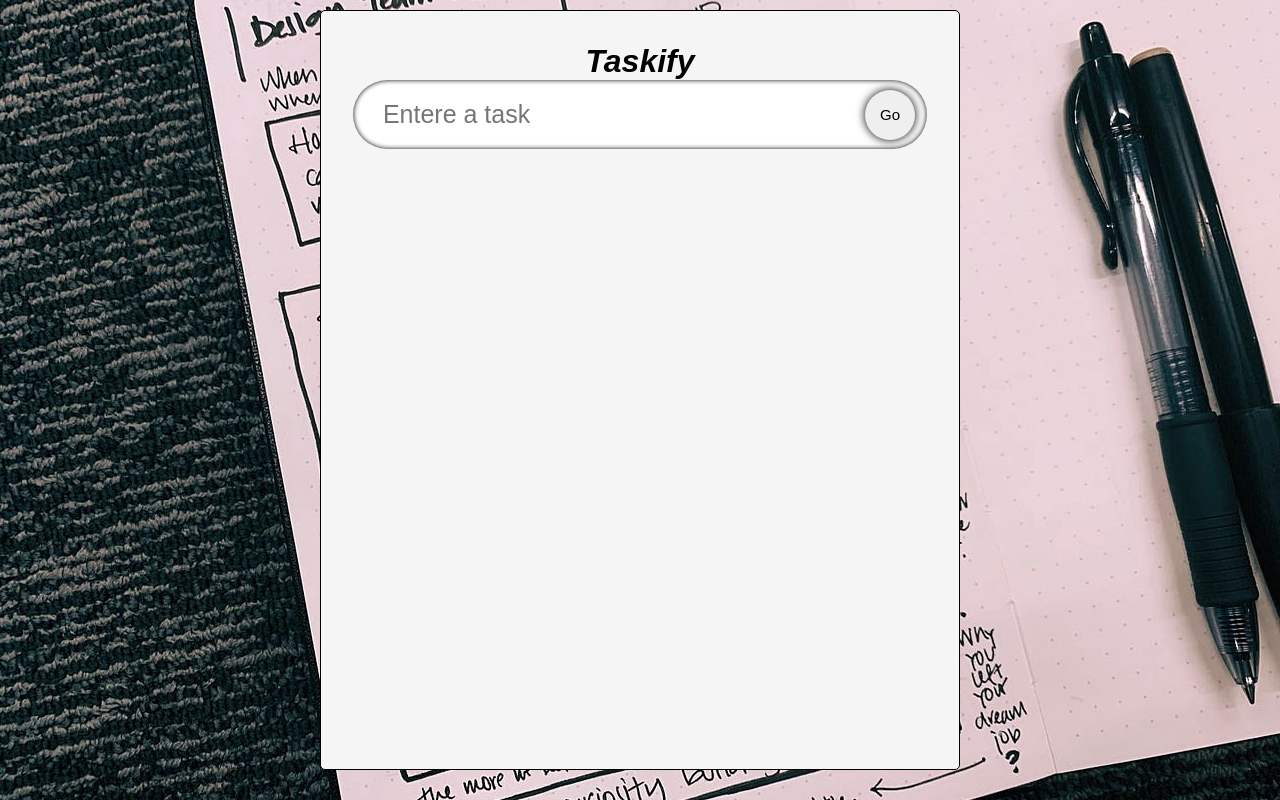
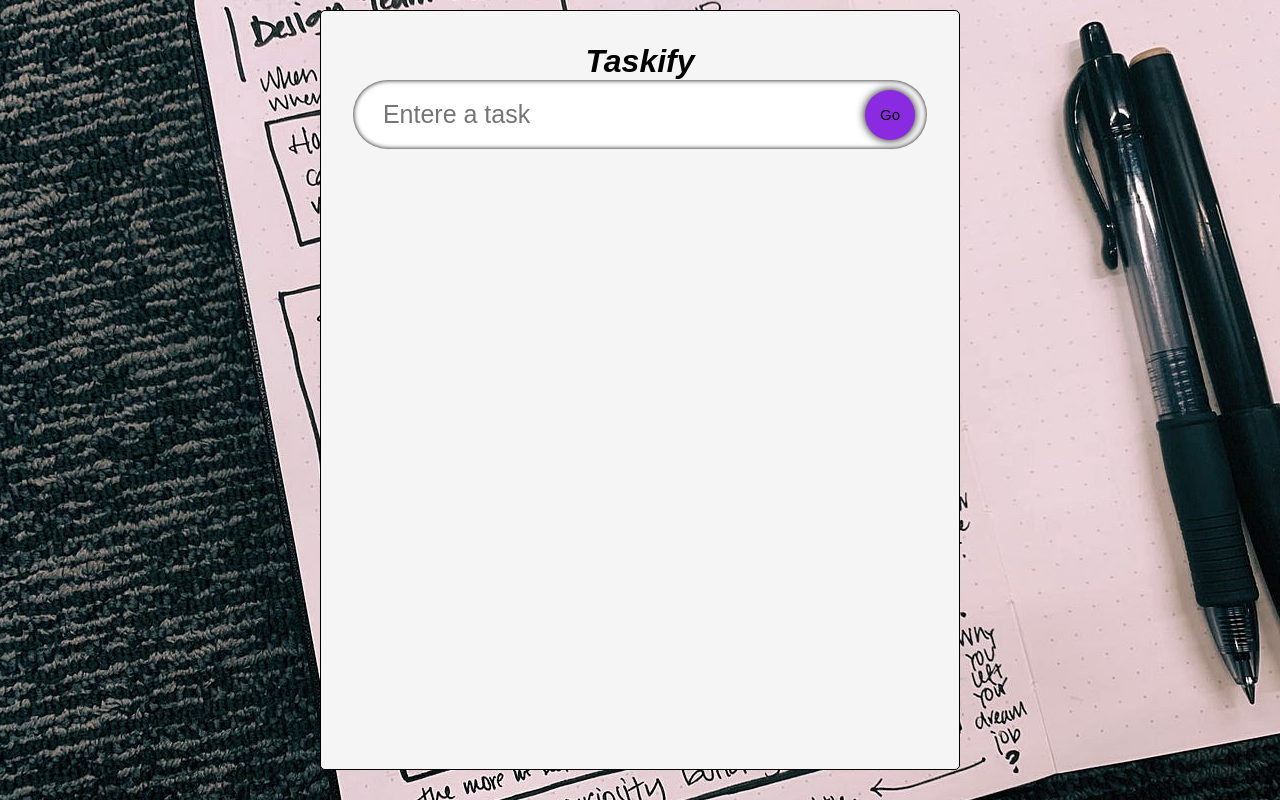
Before and after one commit to Jaypee1414/Task_react_typescript, a React (Create React App) app: page / in a window 1280 px wide. Built offline with nearby package versions, Linux system fonts and the light colour scheme; a web font is replaced by a local one.

Commit message:
add model component

```diff
--- a/src/App.css
+++ b/src/App.css
@@ -72,8 +72,13 @@
   right: 0;
   border: none;
   font-size: 15px;
-  border-color: blueviolet;
+  background-color: blueviolet;
   color:black;
   transition: 0.2s all;
   box-shadow: 0 0 10px black;
 }
+
+.submit-btn:active{
+  transform: scale(0.8);
+  box-shadow: 0 0 5px black;
+}
--- a/src/App.tsx
+++ b/src/App.tsx
@@ -1,13 +1,15 @@
-import React from 'react';
+import React, { useState } from 'react';
 import './App.css';
 import InputField from './components/InputField';
 
-function App() {
+const App:React.FC=()=>{
+
+  const [todo, setTodo] = useState<string>("")
   return (
     <div className='App'>
       <div className='container'>
         <h1 className='header'>Taskify</h1>
-        <InputField/>
+        <InputField todo={todo} setTodo={setTodo}/>
       </div>
 
     </div>
--- a/src/components/InputField.tsx
+++ b/src/components/InputField.tsx
@@ -1,9 +1,20 @@
 import React from 'react'
 
-const InputField = () => {
+
+interface props{
+    todo: string;
+    setTodo: React.Dispatch<React.SetStateAction<string>>;
+}
+const InputField: React.FC<props> = ({todo, setTodo}) => {
   return (
     <form className='input'>
-        <input type="text" placeholder='Entere a task ' className='input-box'/>
+        <input
+            type="text"
+            value={todo}
+            onChange={(e)=>setTodo(e.target.value)}
+            placeholder='Entere a task '
+            className='input-box'
+        />
         <button className='submit-btn'>
             Go
         </button>
```
Also changed, not shown: src/components/model.tsx (added, +9 -0 lines).
